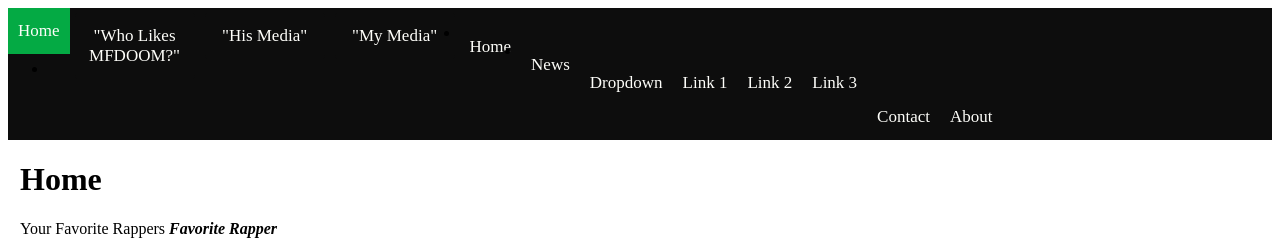
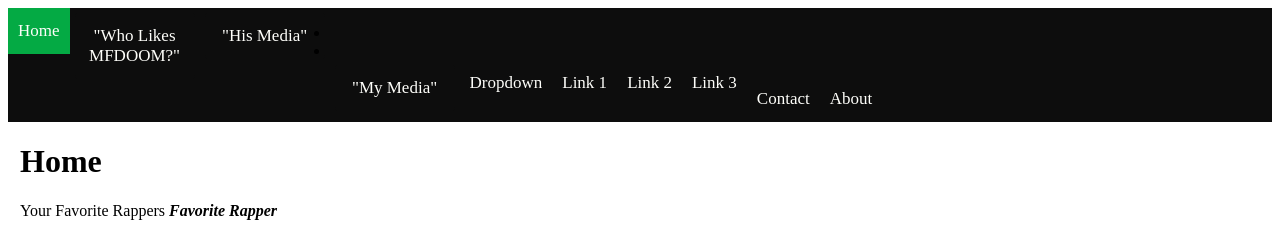
Before and after one commit to danielaref/danielaref.github.io, a plain HTML site: page index.html in a window 1280 px wide. Shown: the top 243 px of the page. Drawn offline with Linux system fonts and the light colour scheme.

Commit message:
Update index.html

```diff
--- a/index.html
+++ b/index.html
@@ -83,11 +83,10 @@
         <a class="active" href="#home">Home</a>
         <a href= button class="button"><span>"Who Likes MFDOOM?"</span></button></a>
         <a href=button class="button"><span>"His Media"</span></button></a>
-        <a href=button class="button"><span>"My Media"</span></button></a>
+
             <ul>
-                <li><a href="#home">Home</a></li>
-                <li><a href="#news">News</a></li>
-                <li class="dropdown">
+                <li>
+                <li></li><a href=button class="button"><span>"My Media"</span></button></a>
                     <a href="javascript:void(0)" class="dropbtn">Dropdown</a>
                     <div class="dropdown-content">
                         <a href="#">Link 1</a>
```
